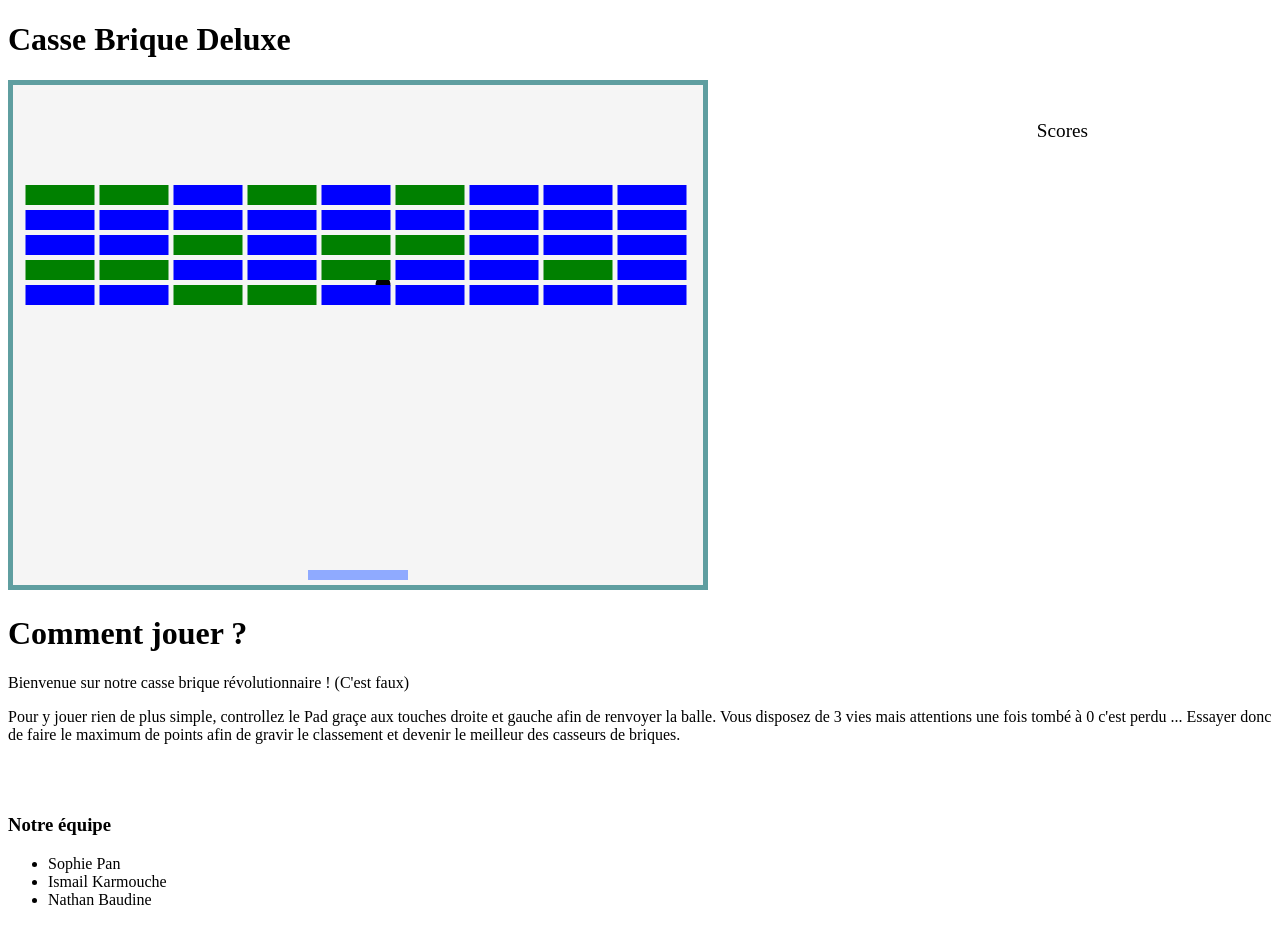
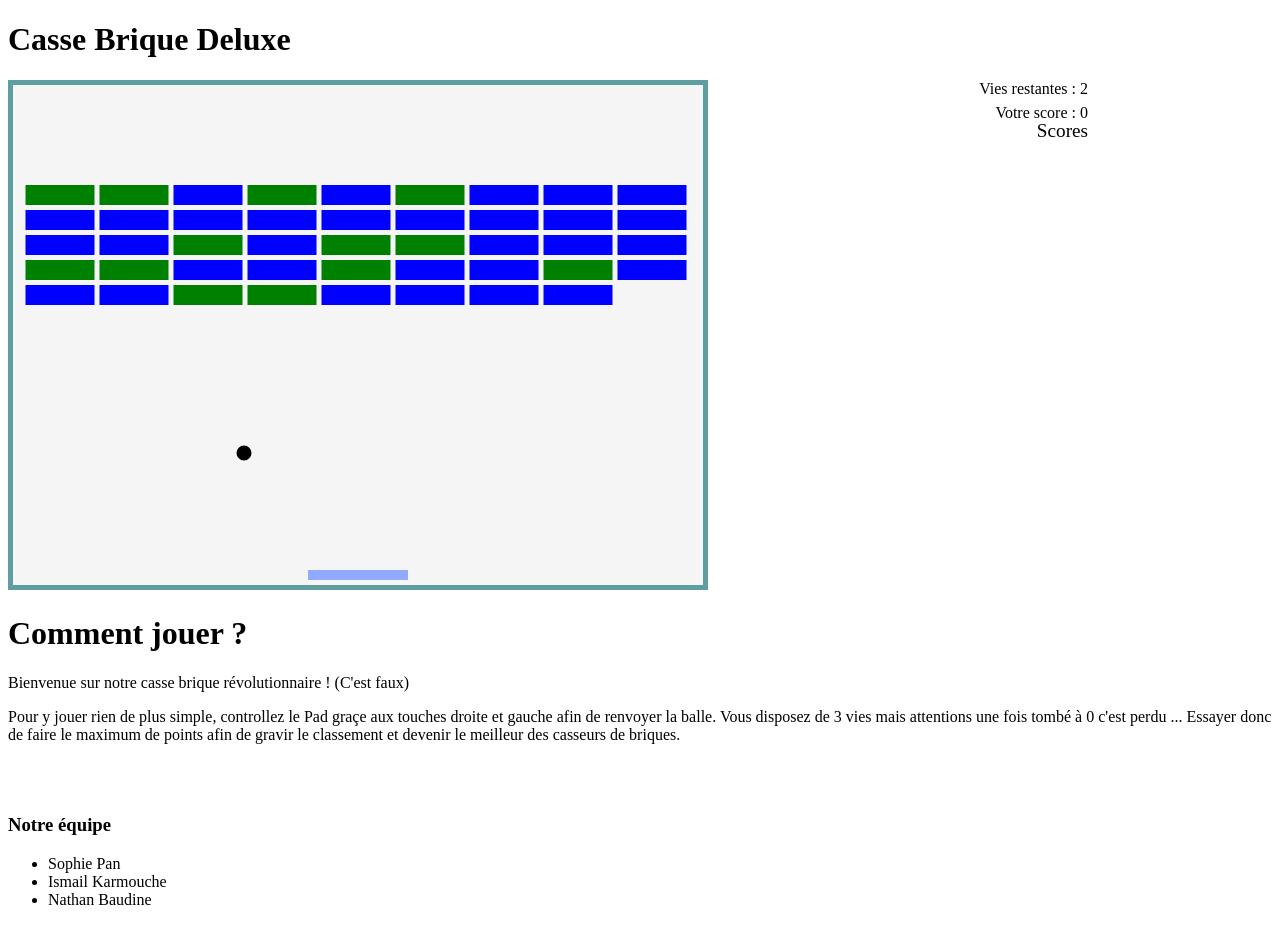
Before and after one commit to Ikarmouc/Projet_DUT_CasseBrique, a website: page serveur/serveur/app/src/index.html in a window 1280 px wide. Drawn offline with nearby package versions, Linux system fonts and the light colour scheme; no server answers.

Commit message:
gestion de vies + hitbox des briques fix et implémenté

```diff
--- a/serveur/serveur/app/src/cb.js
+++ b/serveur/serveur/app/src/cb.js
@@ -55,14 +55,12 @@ class Ball {
     color;
     posX;
     posY;
-    angle;
     speed;
     constructor(size, color, posX, posY, angle, speed) {
         this.size = size;
         this.color = color;
         this.posX = posX;
         this.posY = posY;
-        this.angle = angle;
         this.speed = speed;
     }
     getPosX() {
@@ -74,11 +72,10 @@ class Ball {
     getSpeed() {
         return this.speed;
     }
-    addSpeed(amount) {
-        this.speed += amount;
-    }
-    getAngle() {
-        return this.angle;
+    addSpeed(uneSpeed) {
+        console.log("ancienne speed : " + this.speed);
+        this.speed += uneSpeed;
+        console.log("nouvelle speed : " + this.speed);
     }
     getColor() {
         return this.color;
@@ -98,8 +95,7 @@ class Ball {
         }
     }
 
-    moveBall()
-    {
+    moveBall() {
         //console.log('x :',this.posX, ' y: ',this.posY)
 
         if (canvas.getContext) {
@@ -111,8 +107,8 @@ class Ball {
             context.lineWidth = 5;
             context.strokeStyle = 'black';
             context.stroke();
-            this.posY+= dy;
-            this.posX+= dx;
+            this.posY += dy * this.speed;
+            this.posX += dx * this.speed;
         }
 
 
@@ -122,7 +118,7 @@ class Ball {
 class Playground {
     paddle;
     wall = [];
-    ball = new Ball(5, null, (canvas.width / 2), (canvas.height - 30),0,1);
+    ball = new Ball(5, null, (canvas.width / 2), (canvas.height - 30), 0, 1);
     constructor() {
         this.paddle = new Paddle();
         this.paddle.drawPaddle();
@@ -148,44 +144,82 @@ class Playground {
 
     }
 
-    checkCollisonBallPaddle()
-    {
+    checkCollisonBallPaddle() {
         // Collision avec le haut
-        if(this.ball.getPosY() + dy < 3) {
+        if (this.ball.getPosY() + dy < 3) {
             dy = -dy;
         }
 
         // collison sur le mur bas du canvas
-        if(this.ball.getPosY() + dy > canvas.height- 3) {
-            dy = -dy;
+        if (this.ball.getPosY() + dy > canvas.height - 3) {
+
+            if(game.getVie() < 1)
+            {
+                alert("Game over");
+
+                let player= prompt("Entrez votre nom", "Votre nom");
+
+                if (player == null || player == "") {
+                    txt = "User cancelled the prompt.";
+                  } else {
+                    let unScore = parseInt(game.getScore());
+                    console.log(unScore);
+                    $.post('http://localhost:3000/newScore', { nom: player, score: unScore });
+                  }
+                this.ball = null;
+                game.vie = 3;
+                this.ball = new Ball(5, null, (canvas.width / 2), (canvas.height - 30), 0, 0);
+            }
+            if(game.getVie() > 0)
+            {
+
+                alert("Vie perdue !")
+                game.vie -= 1;
+                console.log(game.getVie());
+                this.ball = null;
+                this.paddle.posX = (canvas.width - 100) / 2;
+                this.paddle.posY = canvas.height - 15;
+                $('.vies').html("Vies restantes : " + game.getVie());
+                this.ball = new Ball(5, null, (canvas.width / 2), (canvas.height - 30), 0, 1);
+            }
         }
 
         // Collision sur le mur gauche et droit
-        if(this.ball.getPosX() + dx > canvas.width || this.ball.posX + dx < 0) {
+        if (this.ball.getPosX() + dx > canvas.width || this.ball.posX + dx < 0) {
             dx = -dx;
         }
 
         // Collision avec le paddle
 
-        if(this.ball.posY >= this.paddle.posY-this.paddle.height)
-        {
-            if(this.ball.posX+this.ball.size <= this.paddle.posX+this.paddle.width && this.ball.posX+this.ball.size >= this.paddle.posX)
-            {
+        if (this.ball.posY >= this.paddle.posY - this.paddle.height) {
+            if (this.ball.posX + this.ball.size <= this.paddle.posX + this.paddle.width && this.ball.posX + this.ball.size >= this.paddle.posX) {
                 dy = -dy;
             }
         }
-        console.log(this.ball.speed);
-        // dy = 0;
-        // dx = 0;
+
         // collision avec les briques
-        //console.log(this.wall)
-        if(this.ball.posY == canvas.height/2)
-        {
-            console.log("Partie haute du canvas")
-            for(let i = 0; i< this.wall.length; i++)
-            {
-                if(this.ball.posX )
-                {
+        if (this.ball.posY <= canvas.height / 2) {
+            //console.log("Partie haute du canvas")
+            for (let i = 0; i < this.wall.length; i++) {
+                //console.log(this.ball.posY);
+
+                if (this.ball.posX <= this.wall[i].posX + 69 && this.ball.posX >= this.wall[i].posX - 69 &&
+                    this.ball.posY <= this.wall[i].posY + 10 && this.ball.posY >= this.wall[i].posY - 10) {
+                    //console.log("Colision");
+                    if(this.wall[i] instanceof BrickSpeed)
+                    {
+                        game.score += 30;
+                    }
+                    else
+                    {
+                        game.score += 10;
+                    }
+                    dy = -dy;
+                    $('.score').html("score : " + game.getScore());
+                    console.log(this.ball.speed);
+                    this.ball.addSpeed(this.wall[i].speed);
+                    this.wall.splice(i, 1);
+
 
                 }
             }
@@ -217,9 +251,9 @@ class Playground {
         //===============================================
 
         //================ Bricks =======================
-            this.playground.wall.forEach(brick => {
+        this.playground.wall.forEach(brick => {
             brick.drawBrick();
-            });
+        });
         //===============================================
 
     }
@@ -260,20 +294,18 @@ class Brick {
             context.closePath();
         }
     }
-    getPosX()
-    {
+    getPosX() {
         return this.posX;
     }
 
-    getPosY()
-    {
+    getPosY() {
         return this.posY;
     }
 }
 
 class BrickNormal extends Brick {
     constructor(posX, posY) {
-        super("blue", 10, 0, posX, posY);
+        super("blue", 10, 0, posX, posY,);
     }
     getPoints() {
         return super.getPoints();
@@ -288,7 +320,7 @@ class BrickNormal extends Brick {
 
 class BrickSpeed extends Brick {
     constructor(posX, posY) {
-        super("green", 30, 0.5, posX, posY);
+        super("green", 30, 0.2, posX, posY);
     }
     getPoints() {
         return super.getPoints();
@@ -430,6 +462,7 @@ $(document).ready(function () {
     document.addEventListener("keyup", keyUp);
 
     setInterval(playground.drawPlayground, 15);
+    $('.vies').html("Vies restantes : " + game.getVie());
+    $('.score').html("score : " + game.getScore());
 
-    $('#score').html("score : " + game.getScore());
 });
--- a/serveur/serveur/app/src/index.html
+++ b/serveur/serveur/app/src/index.html
@@ -14,6 +14,8 @@
     <div style="margin-left: auto;margin-right: auto;">
         <canvas id="drawArea" width="690" height="500"></canvas>
     </div>
+    <div class="vies">Vies restantes : </div>
+    <div class="scoreJoueur">Votre score : 0</div>
     <div class="scores">Scores</div>
     <div id="score-details"></div>
 
--- a/serveur/serveur/app/src/jolie.css
+++ b/serveur/serveur/app/src/jolie.css
@@ -17,3 +17,16 @@ background-color: whitesmoke;
     top:18%;
 
 }
+.vies
+{
+    position: absolute;
+    right: 15%;
+    top:10%;
+}
+
+.scoreJoueur
+{
+    position: absolute;
+    right: 15%;
+    top:13%;
+}
--- a/serveur/serveur/data/players.json
+++ b/serveur/serveur/data/players.json
@@ -1 +1 @@
-[{"nom":"Paula","score":34},{"nom":"Denis","score":30},{"nom":"Donald Duck","score":"30"},{"nom":"Romain","score":27},{"nom":"Sophie","score":22},{"nom":"toto","score":15},{"nom":"Jacquie","score":10},{"nom":"test","score":"25"}]
+[{"nom":"Paula","score":34},{"nom":"Denis","score":30},{"nom":"Donald Duck","score":"30"},{"nom":"Romain","score":27},{"nom":"test","score":"25"},{"nom":"Sophie","score":22},{"nom":"toto","score":15},{"nom":"Jacquie","score":10},{"nom":"Votre nom","score":"0"},{"nom":"Test 2","score":"0"}]
```
